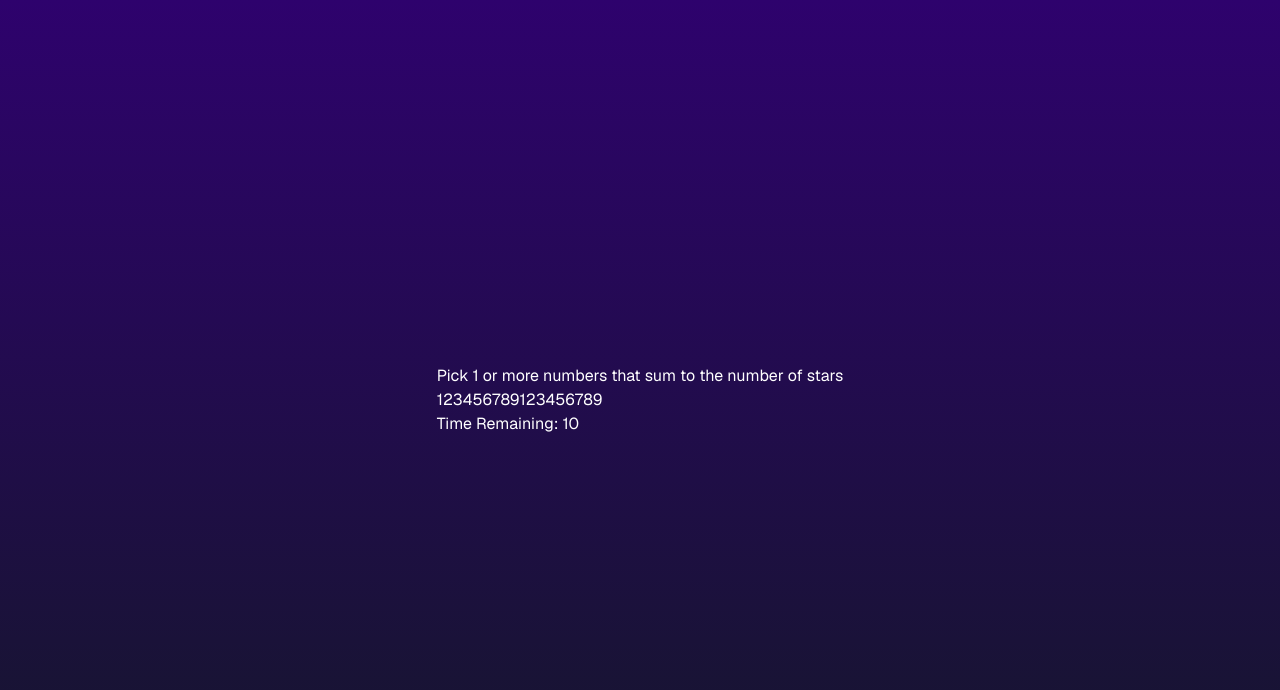
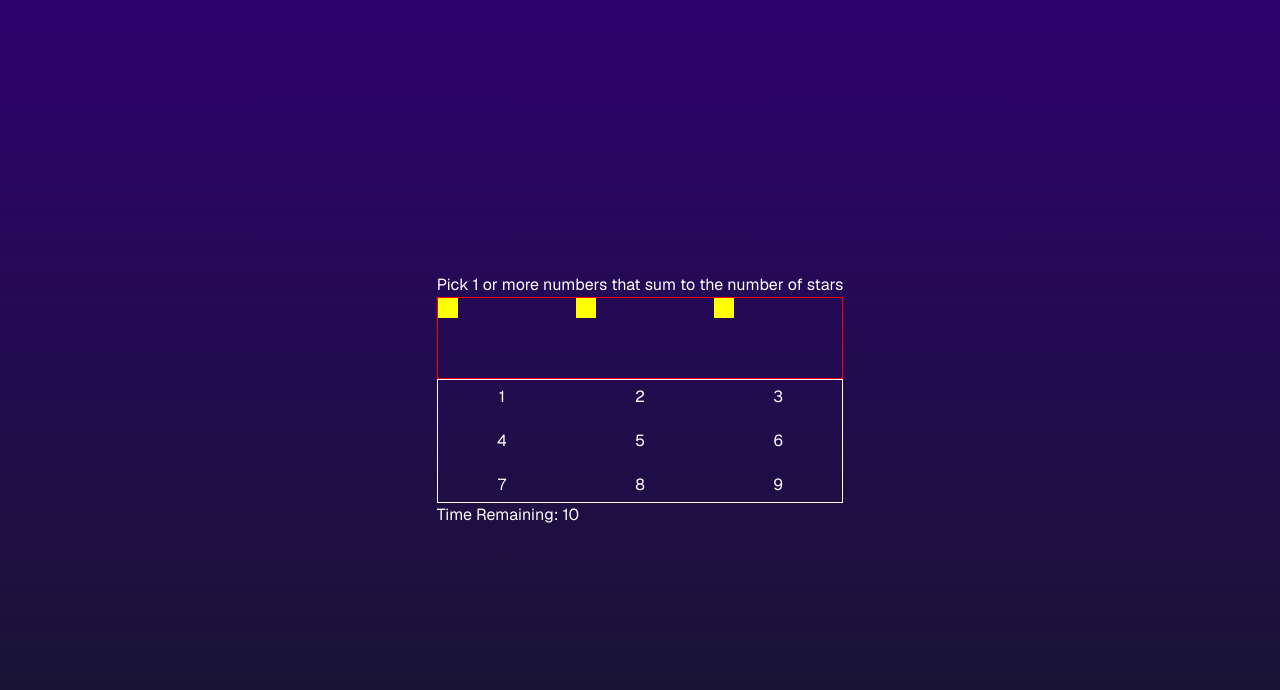
Before and after one commit to LeoChimal09/StarMatch, a Next.js app: page / in a window 1280 px wide. Shown: the top 690 px of the page. Built offline with nearby package versions, Linux system fonts and the light colour scheme.

Commit message:
Implemented randomized stars, and buttons

```diff
--- a/src/app/page.tsx
+++ b/src/app/page.tsx
@@ -1,37 +1,44 @@
+"use client";
+import React from "react";
+
 import Link from "next/link";
-import { start } from "repl";
-import {random} from './utils';
-import * as utils from './utils';
+import { useState, useEffect } from "react";
+import {random, range} from './utils';
 
 const HomePage: React.FC = () => {
-  const stars: number = random(1, 9);
+  const [stars, setStars] = useState<number[]>([]);
+
+  //This will randomize the stars from 1 to 9
+  const randomizeStars = () => {
+    const starCount = random(1, 9);
+    setStars(range(1, starCount));
+  };
+
+  //This will hold the position of the stars
+  useEffect(() => {
+    randomizeStars();
+  }, []);
+
   return (
     <main className="flex min-h-screen flex-col items-center justify-center bg-gradient-to-b from-[#2e026d] to-[#15162c] text-white">
       <div className="game">
         <div className="help">
           Pick 1 or more numbers that sum to the number of stars
         </div>
-        <div className="body">
-          <div className="left">
-            {utils.range(1,stars).map((starId: number) =>
-              <div key={starId} className="star" />
-             )}
+        <section className="body">
+          <div className="body">
+            <div className="left" style={{border: '1px solid red', display: 'grid', gridTemplateColumns: 'repeat(3, 1fr)', gap: '10px'}}>
+              {range(1,9).map((starId: number) =>
+                <div key={starId} className="star" style={{width: '20px', height: '20px', backgroundColor: stars.includes(starId) ? "yellow" : "transparent"}}/>
+              )}
+            </div>
+            <div className="right" style={{border: '1px solid', display: 'grid', gridTemplateColumns: 'repeat(3, 1fr)', gap: '10px'}}>
+              {range(1,9).map((number:number) =>
+                  <button key={number} className="number" style={{margin: '5px'}}>{number}</button>
+                )}
+            </div>
           </div>
-          <div className="right">
-            {utils.range(1,9).map((number:number) =>
-                <button key={number} className="number">{number}</button>
-              )}
-            <button className="number">1</button>
-            <button className="number">2</button>
-            <button className="number">3</button>
-            <button className="number">4</button>
-            <button className="number">5</button>
-            <button className="number">6</button>
-            <button className="number">7</button>
-            <button className="number">8</button>
-            <button className="number">9</button>
-          </div>
-        </div>
+        </section>
         <div className="timer">Time Remaining: 10</div>
       </div>
     </main>
```
Also changed, not shown: 2 other files (tests, documents, lock files or other folders).
